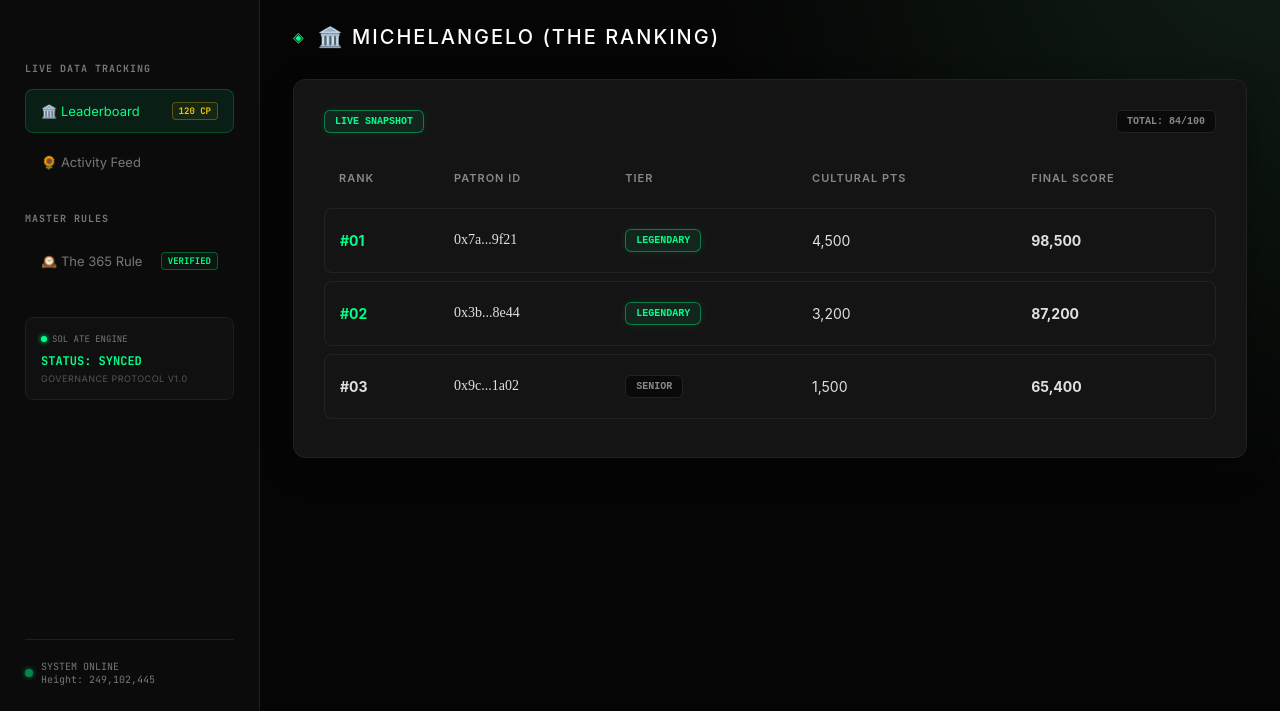
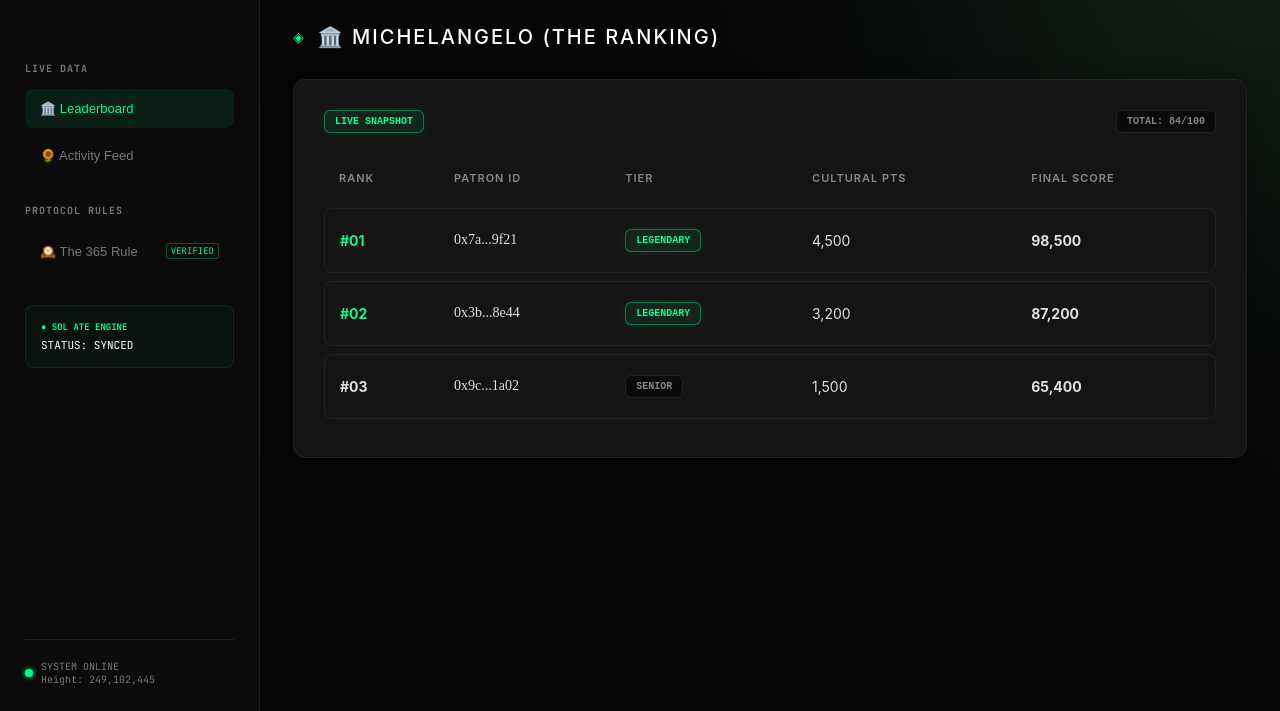
Before and after one commit to galeri-coder/ilhanart-protocol, a plain HTML site: page [PoArt]/index.html in a window 1280 px wide. Shown: the part 89-800 px from the top of the page. Drawn offline with Linux system fonts and the light colour scheme.

Commit message:
Refactor CSS and HTML structure in index.html
Signed-off-by: galeri-coder <250358187+galeri-coder@users.noreply.github.com>

```diff
--- a/[PoArt]/index.html
+++ b/[PoArt]/index.html
@@ -17,121 +17,59 @@
             --font-main: 'Inter', sans-serif;
             --font-mono: 'JetBrains Mono', monospace;
         }
+        * { margin: 0; padding: 0; box-sizing: border-box; }
+        body { background: var(--bg-app); color: var(--text-primary); font-family: var(--font-main); height: 100vh; display: flex; overflow: hidden; }
 
-        * { margin: 0; padding: 0; box-sizing: border-box; }
-
-        body {
-            background: var(--bg-app);
-            color: var(--text-primary);
-            font-family: var(--font-main);
-            height: 100vh;
-            display: flex;
-            overflow: hidden;
-        }
-
-        .sidebar {
-            width: 260px;
-            background: var(--bg-sidebar);
-            border-right: 1px solid var(--border-color);
-            padding: 25px;
-            display: flex;
-            flex-direction: column;
-            flex-shrink: 0;
-        }
-
+        /* --- SIDEBAR --- */
+        .sidebar { width: 260px; background: var(--bg-sidebar); border-right: 1px solid var(--border-color); padding: 25px; display: flex; flex-direction: column; flex-shrink: 0; }
         .brand { display: flex; align-items: center; gap: 12px; margin-bottom: 40px; padding-bottom: 20px; border-bottom: 1px solid var(--border-color); }
-        .logo { width: 32px; height: 32px; background: var(--accent); color: #000; display: grid; place-items: center; font-weight: 700; border-radius: 6px; box-shadow: 0 0 10px rgba(0,255,136,0.2); }
+        .logo { width: 32px; height: 32px; background: var(--accent); color: #000; display: grid; place-items: center; font-weight: 700; border-radius: 6px; }
         .brand-text h1 { font-size: 16px; font-weight: 700; color: #fff; letter-spacing: 1px; }
         .brand-text span { font-size: 10px; color: var(--accent); font-family: var(--font-mono); }
 
         .menu-title { font-size: 10px; font-family: var(--font-mono); color: var(--text-muted); margin: 25px 0 10px; text-transform: uppercase; font-weight: 700; letter-spacing: 1px; }
+        .nav-btn { background: transparent; border: none; width: 100%; text-align: left; padding: 12px 15px; margin: 4px 0; border-radius: 8px; color: var(--text-muted); cursor: pointer; font-size: 13px; display: flex; align-items: center; justify-content: space-between; transition: 0.2s; }
+        .nav-btn:hover { background: rgba(255,255,255,0.03); color: #fff; }
+        .nav-btn.active { background: rgba(0,255,136,0.08); color: var(--accent); }
 
-        .nav-btn {
-            background: transparent; border: none; width: 100%; text-align: left;
-            padding: 12px 15px; margin: 4px 0; border-radius: 8px;
-            color: var(--text-muted); cursor: pointer; font-size: 13px; font-weight: 500;
-            font-family: var(--font-main); transition: all 0.2s ease;
-            display: flex; align-items: center; justify-content: space-between; border: 1px solid transparent;
-        }
-        .nav-btn:hover { background: rgba(255,255,255,0.03); color: #fff; }
-        .nav-btn.active { background: rgba(0,255,136,0.08); color: var(--accent); border-color: rgba(0,255,136,0.2); }
+        /* MÜHÜR TASARIMI */
+        .badge-verified { color: #00ff88; font-size: 9px; font-family: var(--font-mono); border: 1px solid rgba(0,255,136,0.3); padding: 1px 4px; border-radius: 3px; }
 
-        /* MÜHÜR TASARIMLARI */
-        .badge { font-size: 9px; font-family: var(--font-mono); padding: 2px 6px; border-radius: 4px; text-transform: uppercase; font-weight: bold; }
-        .badge-verified { color: #00ff88; border: 1px solid rgba(0,255,136,0.3); background: rgba(0,255,136,0.05); }
-        .badge-cp { color: #f1c40f; border: 1px solid rgba(241,196,15,0.3); background: rgba(241,196,15,0.05); }
-
-        /* ENGINE STATUS TASARIMI */
-        .engine-box {
-            margin-top: 30px;
-            padding: 15px;
-            background: rgba(255,255,255,0.02);
-            border: 1px solid var(--border-color);
-            border-radius: 8px;
-        }
-        .engine-header { font-size: 9px; font-family: var(--font-mono); color: var(--text-muted); margin-bottom: 8px; display: flex; align-items: center; gap: 5px; }
-        .engine-dot { width: 6px; height: 6px; background: var(--accent); border-radius: 50%; box-shadow: 0 0 5px var(--accent); }
-        .engine-val { font-size: 12px; font-family: var(--font-mono); color: var(--accent); font-weight: 700; }
-        .engine-sub { font-size: 9px; color: #555; margin-top: 4px; letter-spacing: 0.5px; }
+        /* SOL ATE ENGINE TAMİRİ */
+        .engine-status-box { margin-top: 30px; padding: 15px; background: rgba(0,255,136,0.03); border: 1px solid rgba(0,255,136,0.1); border-radius: 8px; }
+        .engine-title { font-size: 9px; font-family: var(--font-mono); color: var(--accent); font-weight: 700; margin-bottom: 5px; }
+        .engine-text { font-size: 11px; color: #fff; font-family: var(--font-mono); }
 
         .footer-info { margin-top: auto; font-size: 10px; color: var(--text-muted); font-family: var(--font-mono); padding-top: 20px; border-top: 1px solid var(--border-color); display: flex; align-items: center; gap: 8px; }
-        .status-led { width: 8px; height: 8px; background: var(--accent); border-radius: 50%; box-shadow: 0 0 5px var(--accent); animation: pulse 2s infinite; }
-        @keyframes pulse { 0%{opacity:1} 50%{opacity:0.5} 100%{opacity:1} }
-
+        .status-led { width: 8px; height: 8px; background: var(--accent); border-radius: 50%; box-shadow: 0 0 5px var(--accent); }
         .main { flex: 1; display: flex; flex-direction: column; background: var(--bg-main-gradient); }
-        .top-bar { padding: 20px 30px; border-bottom: 1px solid var(--border-color); display: flex; justify-content: space-between; align-items: center; background: rgba(10, 11, 10, 0.8); backdrop-filter: blur(10px); }
+        .top-bar { padding: 20px 30px; border-bottom: 1px solid var(--border-color); display: flex; justify-content: space-between; align-items: center; background: rgba(10,11,10,0.8); backdrop-filter: blur(10px); }
         h2#page-title { font-size: 18px; color: #fff; font-family: var(--font-mono); }
         .connection-status { font-size: 10px; color: var(--accent); font-family: var(--font-mono); border: 1px solid rgba(0,255,136,0.3); padding: 4px 10px; border-radius: 20px; }
-        .content-frame { flex: 1; border: none; width: 100%; height: 100%; background: transparent; }
+        .content-frame { flex: 1; border: none; width: 100%; height: 100%; }
     </style>
 </head>
 <body>
     <div class="sidebar">
-        <div class="brand">
-            <div class="logo">◈</div>
-            <div class="brand-text"><h1>[PoArt]</h1><span>PROTOCOL TERMINAL</span></div>
+        <div class="brand"><div class="logo">◈</div><div class="brand-text"><h1>[PoArt]</h1><span>PROTOCOL TERMINAL</span></div></div>
+
+        <div class="menu-title">Live Data</div>
+        <button class="nav-btn active">🏛️ Leaderboard</button>
+        <button class="nav-btn">🌻 Activity Feed</button>
+
+        <div class="menu-title">Protocol Rules</div>
+        <button class="nav-btn"><span>🕰️ The 365 Rule</span> <span class="badge-verified">VERIFIED</span></button>
+
+        <div class="engine-status-box">
+            <div class="engine-title">● SOL ATE ENGINE</div>
+            <div class="engine-text">STATUS: SYNCED</div>
         </div>
 
-        <div class="menu-title">Live Data Tracking</div>
-        <button class="nav-btn active" onclick="loadPage('modules/michelangelo.html', 'Michelangelo // Leaderboard')">
-            <span>🏛️ Leaderboard</span>
-            <span class="badge badge-cp">120 CP</span>
-        </button>
-        <button class="nav-btn" onclick="loadPage('modules/vangogh.html', 'Van Gogh // Live Feed')">🌻 Activity Feed</button>
-
-        <div class="menu-title">Master Rules</div>
-        <button class="nav-btn" onclick="loadPage('modules/dali.html', 'Dali // Time Filter')">
-            <span>🕰️ The 365 Rule</span>
-            <span class="badge badge-verified">VERIFIED</span>
-        </button>
-
-        <div class="engine-box">
-            <div class="engine-header"><div class="engine-dot"></div> SOL ATE ENGINE</div>
-            <div class="engine-val">STATUS: SYNCED</div>
-            <div class="engine-sub">GOVERNANCE PROTOCOL V1.0</div>
-        </div>
-
-        <div class="footer-info">
-            <div class="status-led"></div>
-            <div>SYSTEM ONLINE <br> Height: 249,102,445</div>
-        </div>
+        <div class="footer-info"><div class="status-led"></div><div>SYSTEM ONLINE <br> Height: 249,102,445</div></div>
     </div>
-
     <div class="main">
-        <div class="top-bar">
-            <h2 id="page-title">Michelangelo // Leaderboard</h2>
-            <div class="connection-status">● SECURE CONNECTION</div>
-        </div>
+        <div class="top-bar"><h2 id="page-title">Michelangelo // Leaderboard</h2><div class="connection-status">● SECURE CONNECTION</div></div>
         <iframe id="app-frame" class="content-frame" src="modules/michelangelo.html"></iframe>
     </div>
-
-    <script>
-        function loadPage(url, title) {
-            document.getElementById('app-frame').src = url;
-            document.getElementById('page-title').innerText = title;
-            document.querySelectorAll('.nav-btn').forEach(b => b.classList.remove('active'));
-            event.currentTarget.classList.add('active');
-        }
-    </script>
 </body>
 </html>
```
